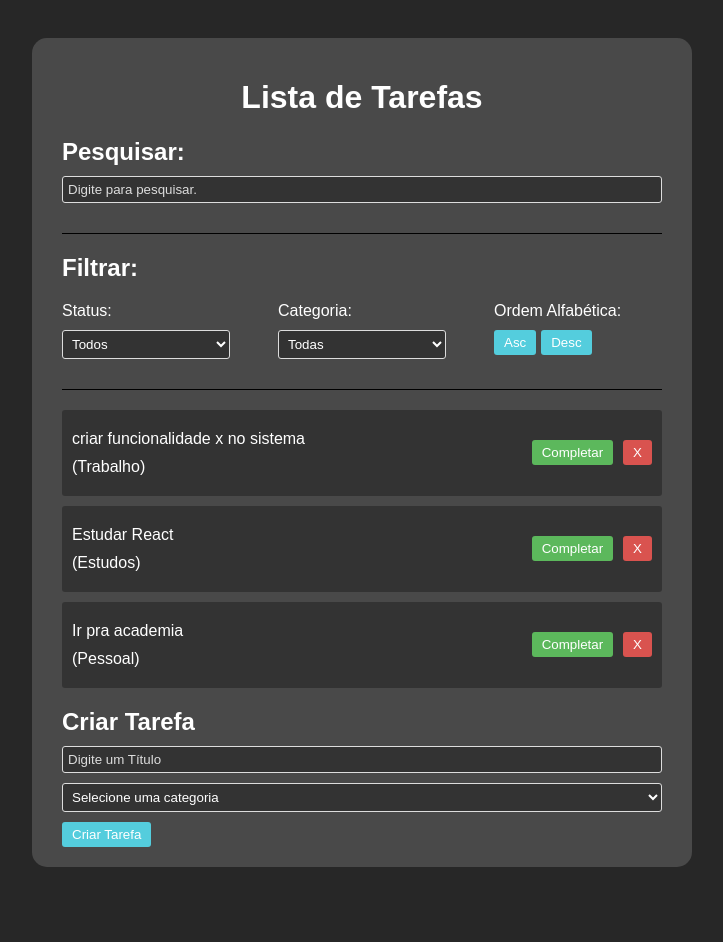
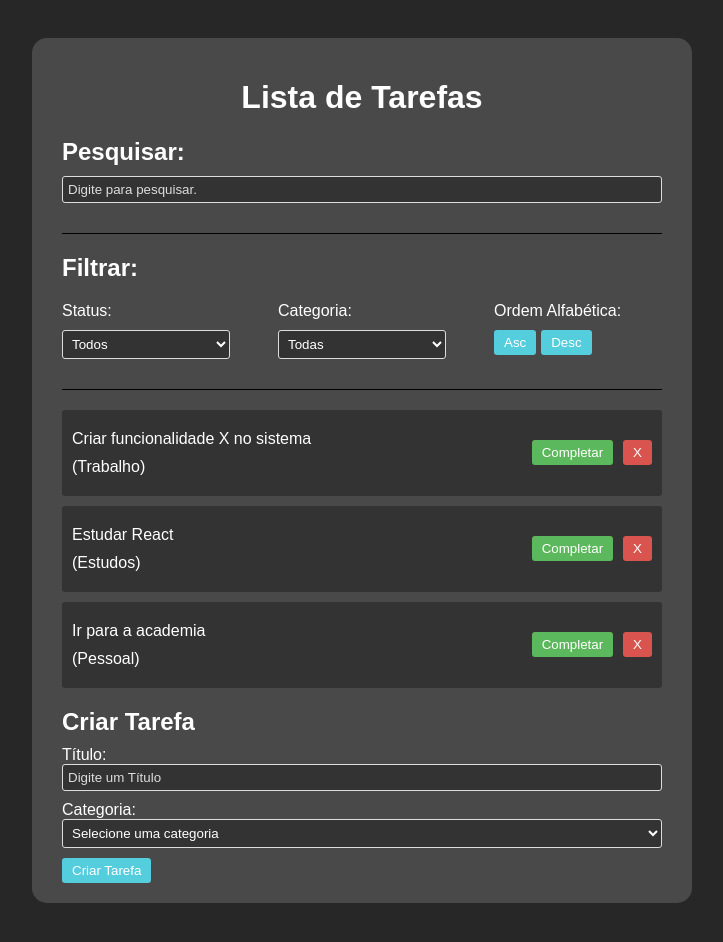
Before and after one commit to fergrenteski/simple-todo-react, a React (Vite) app: page / in a window 1280 px wide. Shown: the top 942 px of the page, without its empty margins (278-1001 px from the left). Built offline with nearby package versions, Linux system fonts and the light colour scheme.

Commit message:
:recycle: refactor: Atualizando Hooks. Atualizado Formulário.

```diff
--- a/src/App.jsx
+++ b/src/App.jsx
@@ -1,4 +1,4 @@
-import { useState } from "react";
+import { useState, useCallback, useMemo } from "react";
 import Todo from "./components/Todo";
 import TodoForm from "./components/TodoForm";
 import Filter from "./components/Filter";
@@ -6,112 +6,58 @@ import Search from "./components/Search";
 import "./App.css";
 
 function App() {
-    // Estado inicial das tarefas
     const [todos, setTodos] = useState([
-        {
-            id: 1,
-            text: "criar funcionalidade x no sistema",
-            category: "Trabalho",
-            isCompleted: false,
-        },
-        {
-            id: 2,
-            text: "Ir pra academia",
-            category: "Pessoal",
-            isCompleted: false,
-        },
-        {
-            id: 3,
-            text: "Estudar React",
-            category: "Estudos",
-            isCompleted: false,
-        },
+        { id: 1, text: "Criar funcionalidade X no sistema", category: "Trabalho", isCompleted: false },
+        { id: 2, text: "Ir para a academia", category: "Pessoal", isCompleted: false },
+        { id: 3, text: "Estudar React", category: "Estudos", isCompleted: false },
     ]);
 
-    // Função para adicionar uma nova tarefa
-    const addTodo = (text, category) => {
-        if(!text || !category) { return alert('Preencha todos os campos') }
-        const newTodos = [
-            ...todos,
-            {
-                id: Math.floor(Math.random() * 10000),
-                text,
-                category,
-                isCompleted: false,
-            },
-        ];
-        setTodos(newTodos);
-    };
-
-    // Função para remover uma tarefa
-    const removeTodo = (id) => {
-        const newTodos = [...todos];
-        const filteredTodos = newTodos.filter((todo) =>
-            todo.id !== id ? todo : null
-        );
-        setTodos(filteredTodos);
-    };
-
-    // Função para marcar uma tarefa como completa/incompleta
-    const completeTodo = (id) => {
-        const newTodos = [...todos];
-        newTodos.forEach((todo) => {
-            if (todo.id === id) {
-                todo.isCompleted = !todo.isCompleted;
-            }
-        });
-        setTodos(newTodos);
-    };
-
-    // Estado para a busca de tarefas
     const [search, setSearch] = useState("");
-
-    // Estado para o filtro de tarefas
     const [filter, setFilter] = useState("All");
-    // Estado para a ordenação das tarefas
     const [sort, setSort] = useState("Asc");
-    // Estado para a categoria das tarefas
     const [category, setCategory] = useState("All");
 
+    // Função otimizada para adicionar uma nova tarefa
+    const addTodo = useCallback((text, category) => {
+        if (!text || !category) return alert("Preencha todos os campos");
+
+        setTodos((prevTodos) => [
+            ...prevTodos,
+            { id: Date.now(), text, category, isCompleted: false }
+        ]);
+    }, []);
+
+    // Função otimizada para remover uma tarefa
+    const removeTodo = useCallback((id) => {
+        setTodos((prevTodos) => prevTodos.filter(todo => todo.id !== id));
+    }, []);
+
+    // Função otimizada para alternar o estado de conclusão de uma tarefa
+    const completeTodo = useCallback((id) => {
+        setTodos((prevTodos) => prevTodos.map(todo =>
+            todo.id === id ? { ...todo, isCompleted: !todo.isCompleted } : todo
+        ));
+    }, []);
+
+    // Filtragem e ordenação otimizadas usando useMemo
+    const filteredTodos = useMemo(() => {
+        return todos
+            .filter(todo => todo.text.toLowerCase().includes(search.toLowerCase()))
+            .filter(todo => filter === "All" ? true : filter === "Completed" ? todo.isCompleted : !todo.isCompleted)
+            .filter(todo => category === "All" || todo.category === category)
+            .sort((a, b) => sort === "Asc" ? a.text.localeCompare(b.text) : b.text.localeCompare(a.text));
+    }, [todos, search, filter, category, sort]);
 
     return (
         <div className="app">
             <h1>Lista de Tarefas</h1>
-            {/* Componente de busca */}
             <Search search={search} setSearch={setSearch} />
-            {/* Componente de filtro */}
-            <Filter filter={filter} setFilter={setFilter} setSort={setSort} category={category} setCategory={setCategory}/>
+            <Filter filter={filter} setFilter={setFilter} setSort={setSort} category={category} setCategory={setCategory} />
             <div className="todo-list">
-                {todos
-                    // Filtra as tarefas com base na busca
-                    .filter((todo) =>
-                        todo.text.toLowerCase().includes(search.toLowerCase())
-                    )
-                    // Filtra as tarefas com base no filtro selecionado
-                    .filter((todo) => {
-                        if (filter === "All") return true;
-                        if (filter === "Completed") return todo.isCompleted;
-                        return !todo.isCompleted;
-                    })
-                    .filter((todo) => {
-                        if (category === "All") return true;
-                        if (category === "Estudos") return todo.category === "Estudos";
-                        if (category === "Pessoal") return todo.category === "Pessoal";
-                        if (category === "Trabalho") return todo.category === "Trabalho";
-                    })
-                    // Ordena as tarefas com base na ordem selecionada
-                    .sort((a, b) => sort === "Asc" ? a.text.localeCompare(b.text) : b.text.localeCompare(a.text))
-                    // Mapeia as tarefas para o componente Todo
-                    .map((todo) => (
-                        <Todo
-                            key={todo.id}
-                            todo={todo}
-                            removeTodo={removeTodo}
-                            completeTodo={completeTodo}
-                        />
-                    ))}
+                {filteredTodos.map(todo => (
+                    <Todo key={todo.id} todo={todo} removeTodo={removeTodo} completeTodo={completeTodo} />
+                ))}
             </div>
-            {/* Componente de formulário para adicionar novas tarefas */}
             <TodoForm addTodo={addTodo} />
         </div>
     );
--- a/src/components/TodoForm.jsx
+++ b/src/components/TodoForm.jsx
@@ -1,40 +1,51 @@
-import { useState } from 'react'
-import { PropTypes } from "prop-types";
+import { useState } from "react";
+import PropTypes from "prop-types";
 
-// Componente para criar uma nova tarefa
-const TodoForm = ( { addTodo }) => {
-    const [value, setValue] = useState('');
-    const [category, setCategory] = useState('');
+// Componente de formulário para adicionar novas tarefas
+const TodoForm = ({ addTodo }) => {
+    const [value, setValue] = useState("");
+    const [category, setCategory] = useState("");
 
     const handleSubmit = (e) => {
         e.preventDefault();
-        setValue('');
-        setCategory('');
+        if (!value.trim() || !category) {
+            alert("Por favor, preencha todos os campos.");
+            return;
+        }
+        addTodo(value, category);
+        setValue("");
+        setCategory("");
     };
 
     return (
         <div>
             <h2>Criar Tarefa</h2>
             <form onSubmit={handleSubmit}>
+                <label>
+                    Título:
                     <input type="text"
-                placeholder='Digite um Título'
-                value = {value}
+                        placeholder="Digite um Título"
+                        value={value}
                         onChange={(e) => setValue(e.target.value)}/>
-            <select onChange={(e) => setCategory(e.target.value)} value={category}>
+                </label>
+                <label>
+                    Categoria:
+                    <select value={category}
+                        onChange={(e) => setCategory(e.target.value)}>
                         <option value="">Selecione uma categoria</option>
                         <option value="Trabalho">Trabalho</option>
                         <option value="Estudos">Estudos</option>
                         <option value="Pessoal">Pessoal</option>
                     </select>
-            <button type="submit" onClick={() => addTodo(value, category)}>Criar Tarefa</button>
+                </label>
+                <button type="submit">Criar Tarefa</button>
             </form>
         </div>
-  )
+    );
 };
 
-// Definição das propriedades esperadas pelo componente
 TodoForm.propTypes = {
     addTodo: PropTypes.func.isRequired,
 };
 
-export default TodoForm
+export default TodoForm;
```
Lines whose indentation alone changed are shown as unchanged.
